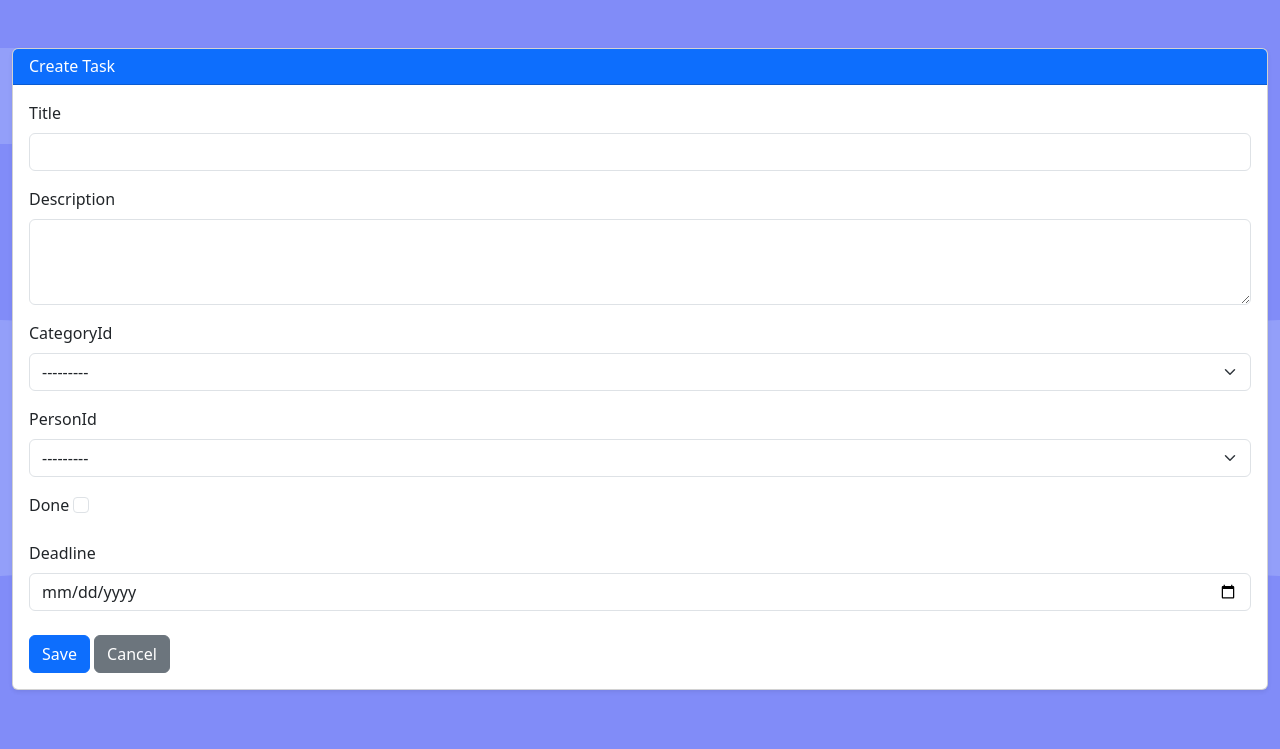
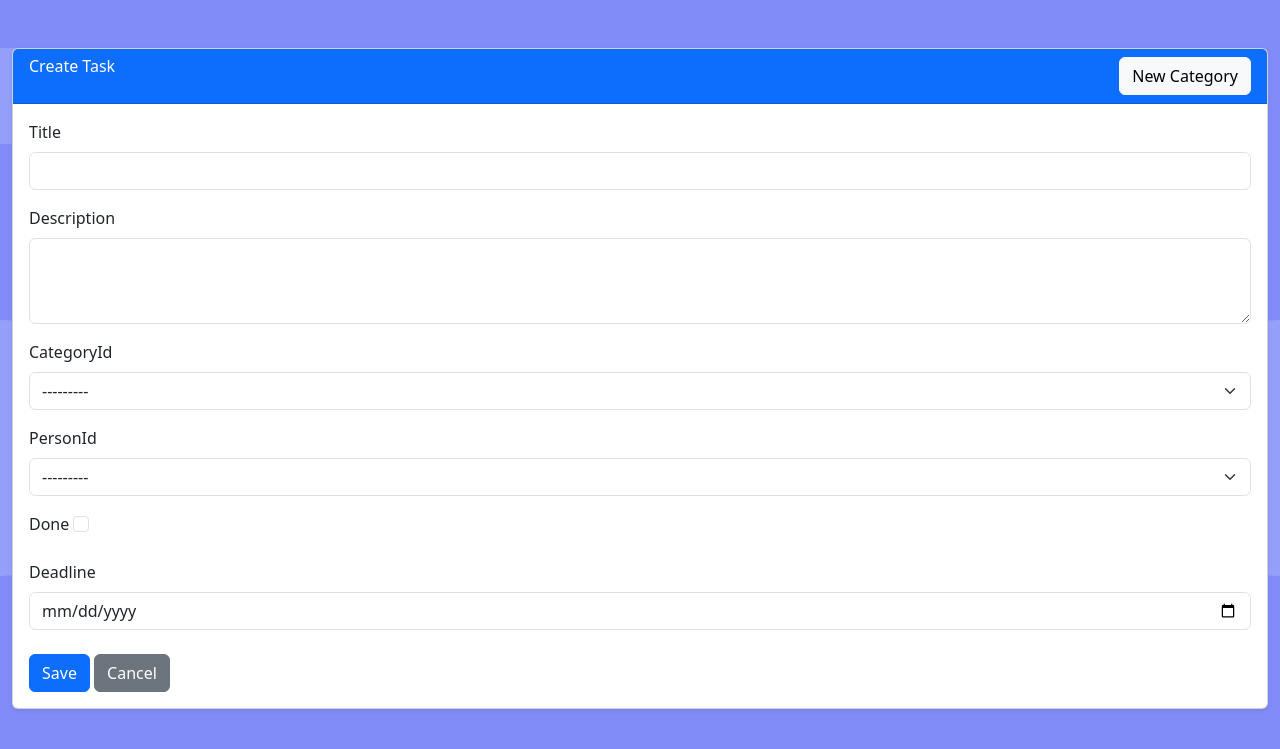
Before and after one commit to davisakamoto/team-tasks, a Django app: page /task/new in a window 1280 px wide. Shown: the top 749 px of the page. Run offline with Django 5.2, Linux system fonts and the light colour scheme; data that the repository does not hold is empty; some libraries are stand-ins or nearby versions.

Commit message:
Add Category Button

```diff
--- a/manager/templates/manager/task.html
+++ b/manager/templates/manager/task.html
@@ -20,10 +20,13 @@
 
     <div class="container mt-5">
         <div class="card shadow-sm">
-            <div class="card-header bg-primary text-white">
+            <div class="flex justify-between card-header bg-primary text-white">
                 <h4 class="mb-0">
                     {% if edit %}Edit Task{% else %}Create Task{% endif %}
                 </h4>
+                <button type="submit" form="person-form" class="btn btn-light">
+                    New Category
+                </button>
             </div>
             <div class="card-body">
 
```
